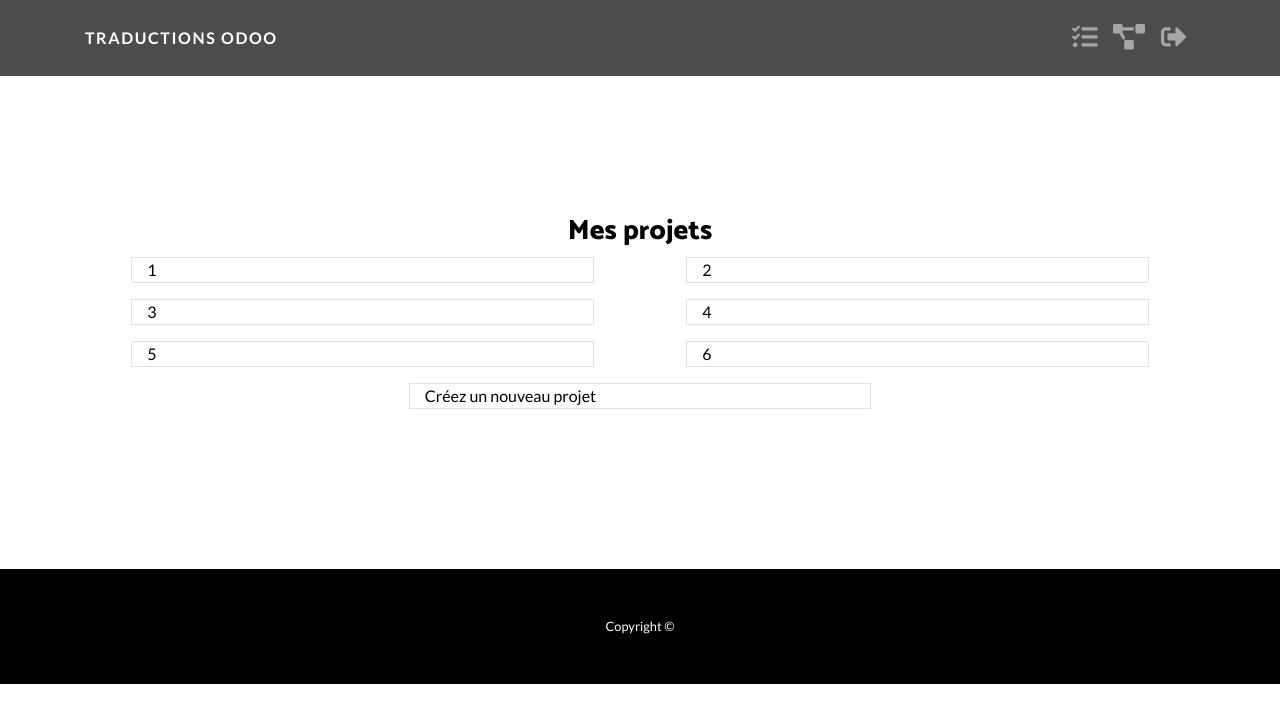
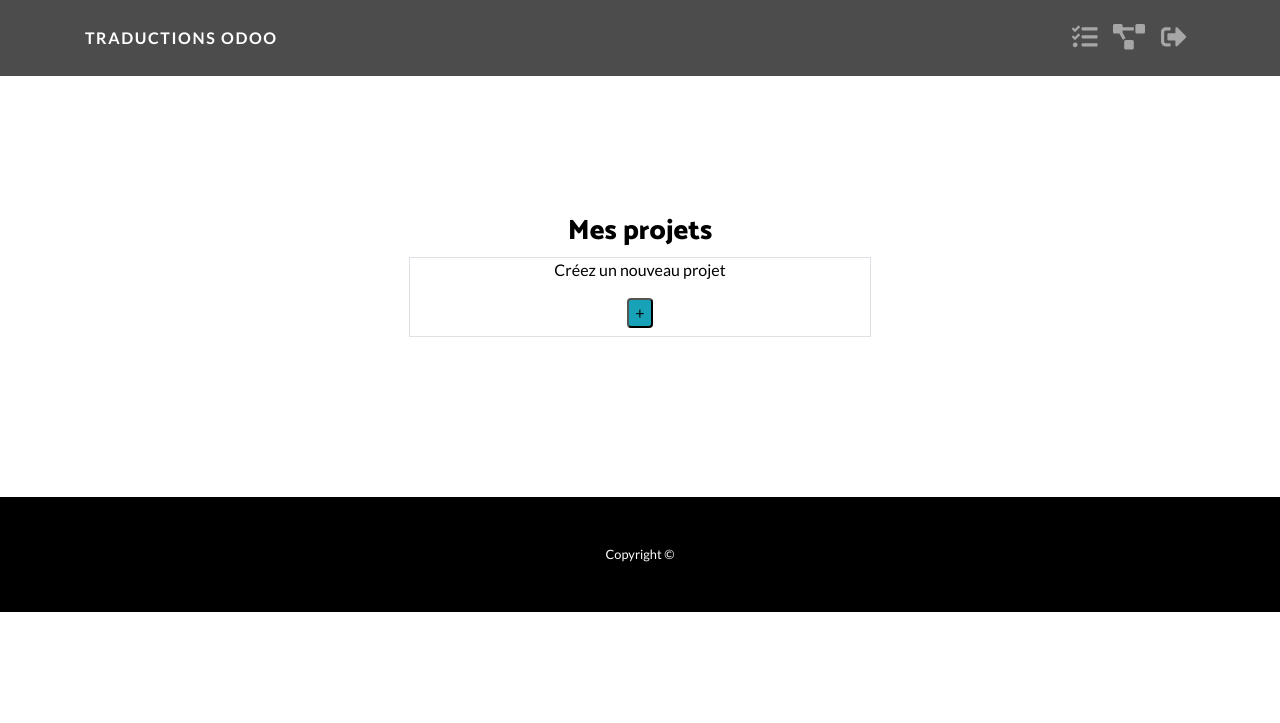
Before and after one commit to GeoffreyRe/project_13, a Django app: page /project/list in a window 1280 px wide. Shown: the top 723 px of the page. Run offline with Django 3.2, Linux system fonts and the light colour scheme; the visitor is signed in with stand-in values (Sample User, id 1); some libraries are stand-ins or nearby versions.

Commit message:
projects/static/projects/js/

```diff
--- a/odoo_translations/projects/static/projects/css/projects_list.css
+++ b/odoo_translations/projects/static/projects/css/projects_list.css
@@ -3,3 +3,46 @@
     background-color:rgb(255,255,255) !important;
     color:black !important;
 }
+
+.project-div
+{
+    transition:box-shadow 0.2s;
+}
+
+.shadow-popup
+{
+    display:none;
+    position:fixed;
+    top:0;
+    width:100vw;
+    height:100vh;
+    z-index:1040;
+    background-color:rgb(0,0,0,0.5);
+}
+
+.popup-creation-project
+{
+    z-index:1041;
+    position:relative;
+    background-color:white;
+    display:block;
+    height:calc(70%);
+    margin-top:5rem;
+}
+
+.button-close-popup
+{
+    position:absolute;
+    cursor:pointer;
+    display:flex;
+    width:25px;
+    height:25px;
+    border-radius:50%;
+    top:0;
+    right:0;
+    margin-top:0.5rem;
+    margin-right:0.5rem;
+    background-color:rgb(185, 0, 0);
+    justify-content: center;
+    color:white;
+}
--- a/odoo_translations/projects/templates/projects/projects_list.html
+++ b/odoo_translations/projects/templates/projects/projects_list.html
@@ -5,6 +5,14 @@
 
 <link href="{% static 'projects/css/projects_list.css' %}" rel="stylesheet">
 
+{% endblock %}
+{% block popup %}
+    <div class="shadow-popup">
+    <div class="popup-creation-project container text-center d-none">
+        <div class="button-close-popup">x</div>
+        <p>je suis un popup !</p>
+    </div>
+    </div>
 {% endblock %}
 
 {% block content %}
@@ -17,17 +25,20 @@
             <div class="row justify-content-around">
                 {% if sub_projects|length == 2 %}
                     {% for project in sub_projects %}
-                        <div class="col-10 col-md-5 border mb-3">{{project}}</div>
+                        <div class="col-10 col-md-5 border mb-3 project-div">{{project}}</div>
                     {% endfor %}
                 {% else %}
-                    <div class="col-10 col-md-5 border mb-3">{{sub_projects.0}}</div>
-                    <div class="col-10 col-md-5 border mb-3">Créer un nouveau projet</div>
+                    <div class="col-10 col-md-5 border mb-3 project-div">{{sub_projects.0}}</div>
+                    <div class="col-10 col-md-5 border mb-3 project-div">Créer un nouveau projet</div>
                 {% endif %}
             </div>
         {% endfor %}
         {% if not is_odds %}
-        <div class="row justify-content-around">
-            <div class="col-10 col-md-5 border">Créez un nouveau projet</div>
+        <div class="row justify-content-around text-center">
+            <div class="col-10 col-md-5 border project-div">
+            <p>Créez un nouveau projet</p>
+            <button class="button-create-project d-inline-block mb-2 rounded bg-info">+</button>
+            </div>
         </div>
         {% endif %}
         </div>
@@ -36,3 +47,6 @@
 
 </header>
 {% endblock %}
+{% block javascript_files%}
+    <script src="{% static 'projects/js/project.js' %}"></script>
+{% endblock %}
--- a/odoo_translations/projects/utils.py
+++ b/odoo_translations/projects/utils.py
@@ -1,4 +1,5 @@
 def nest_list(list):
+    # refactoriser cette fonction avec une compréhension de liste
     index = 0
     max_index = len(list)
     nested = []
--- a/odoo_translations/projects/views.py
+++ b/odoo_translations/projects/views.py
@@ -8,9 +8,9 @@ from .utils import nest_list
 @login_required
 def projects_list_view(request):
     projects = request.user.userproject_set.all()
-    projects = [1,2,3,4,5,6]
+    projects = []
     projects_nested = nest_list(projects)
-    context = {"projects" : [[1,2],[3,4],[5,6]], "is_odds" : False if len(projects) % 2 == 0 else True}
+    context = {"projects" : [], "is_odds" : False if len(projects) % 2 == 0 else True}
     return render(request, "projects/projects_list.html", context)
 
 @login_required
--- a/odoo_translations/templates/base.html
+++ b/odoo_translations/templates/base.html
@@ -17,9 +17,13 @@
 
         <!-- Custom styles for this template -->
         <link href="{% static 'css-bootstrap-template/one-page-wonder.min.css' %}" rel="stylesheet">
+        <link href="{% static 'css/base.css' %}" rel="stylesheet">
         {% block css_links %}{% endblock %}
     </head>
     <body>
+        {% block popup %}
+        {% endblock %}
+        <div class="body-content">
             <!-- Navigation -->
         <nav class="navbar navbar-expand-lg navbar-dark navbar-custom fixed-top">
             <div class="container">
@@ -65,5 +69,6 @@
         <script src="{% static 'bootstrap/js/bootstrap.bundle.min.js' %}"></script>
         {% block javascript_files%}
         {% endblock %}
+    </div>
     </body>
 </html>
```
